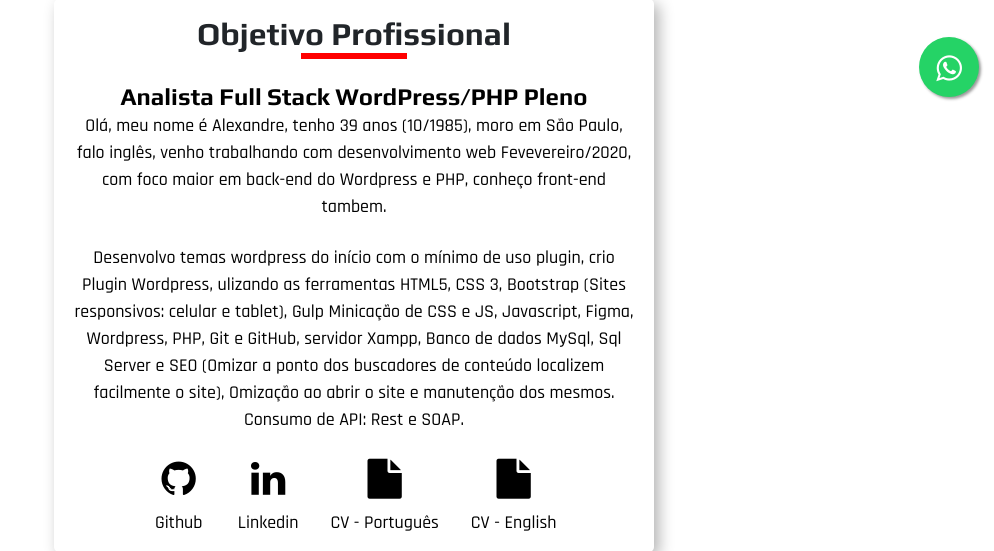
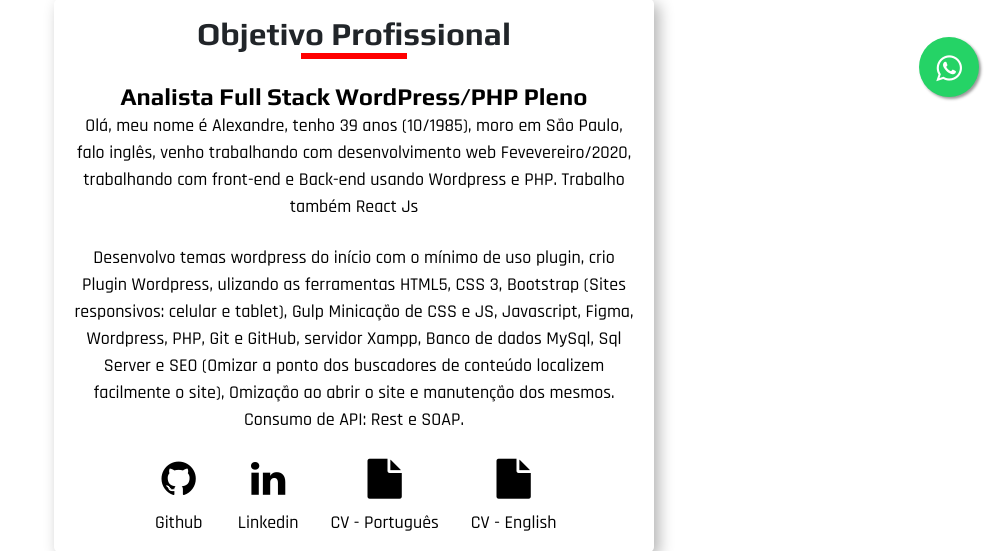
Before and after one commit to 2011Alexandrealvarenga/Portfolio2, a PHP site: page / in a window 1280 px wide. Shown: the part 633-1184 px from the top of the page, without its empty margins (286-1280 px from the left). Run offline with PHP 8.4, Linux system fonts and the light colour scheme; some libraries are stand-ins or nearby versions.

Commit message:
update knownleagnment

```diff
--- a/assets/css/style.css
+++ b/assets/css/style.css
@@ -254,13 +254,7 @@ i.fa-github,i.fa.fa-linkedin,i.fa.fa-file {font-size: 40px;color: #000;padding:
 .trabalhos{justify-content: center;}
 .trabalho .trabalhos{width: 100%; display: flex; flex-wrap: wrap;}
 .trabalho .trabalhos .unid-trabalho{
-  /* width: 310px;
-  margin-right: 10px;
-  margin-left: 10px;
-  margin-top: 40px; */
-
   margin: 40px 10px 0 10px;
-
   padding-top: 30px;
   border-radius: 20px;}
 .trabalhos .foto-trabalho{
--- a/index.html
+++ b/index.html
@@ -3,7 +3,7 @@
 <head>
   <meta charset="UTF-8">
   <title>Alexandre Alvarenga - Analista Pleno PHP/Wordpress</title>
-  <meta name="description" content="Olá, meu nome é Alexandre, tenho 39 anos (10/1985), moro em São Paulo, falo inglês, venho trabalhando com desenvolvimento web Fevevereiro/2020, com foco maior em back-end do Wordpress e PHP, conheço front-end tambem." />
+  <meta name="description" content="Olá, meu nome é Alexandre, tenho 39 anos (10/1985), moro em São Paulo, falo inglês, venho trabalhando com desenvolvimento web Fevevereiro/2020, trabalhando com front-end e Back-end usando Wordpress e PHP. Conheço tambem React Js" />
   <link rel="shortcut icon" href="assets/img/me.ico" type="image/x-icon">
   <meta name="viewport" content="width=device-width, initial-scale=1">
   <link rel="stylesheet" href="assets/css/bootstrap.css">
@@ -110,8 +110,7 @@ height="0" width="0" style="display:none;visibility:hidden"></iframe></noscript>
             <h2 class="">Objetivo Profissional</h2>
             <hr class="line mb-4">
             <h1 >Analista Full Stack WordPress/PHP Pleno</h1>
-            <p>Olá, meu nome é Alexandre, tenho 39 anos (10/1985), moro em São Paulo,
-            falo inglês, venho trabalhando com desenvolvimento web Fevevereiro/2020, com foco maior em back-end do Wordpress e PHP, conheço front-end tambem.
+            <p>Olá, meu nome é Alexandre, tenho 39 anos (10/1985), moro em São Paulo, falo inglês, venho trabalhando com desenvolvimento web Fevevereiro/2020, trabalhando com front-end e Back-end usando Wordpress e PHP.  Trabalho também React Js
             </p> <br>
             <p>Desenvolvo temas wordpress do início com o mínimo de uso plugin, crio Plugin Wordpress, ulizando as ferramentas HTML5, CSS 3, Bootstrap (Sites responsivos: celular e tablet), Gulp Minicação de CSS e JS, Javascript, Figma, Wordpress, PHP, Git e GitHub, servidor Xampp, Banco de dados MySql, Sql Server e SEO (Omizar a ponto dos buscadores de conteúdo localizem facilmente o site), Omização ao abrir o site e manutenção dos mesmos. Consumo de API: Rest e SOAP.</p>
             <div class="content-contact">
```
Also changed, not shown: english.html (+1 -22 lines).
